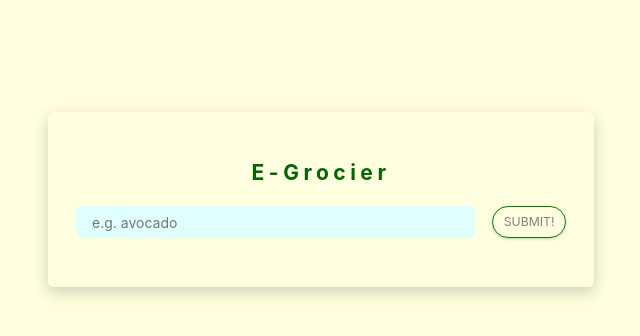
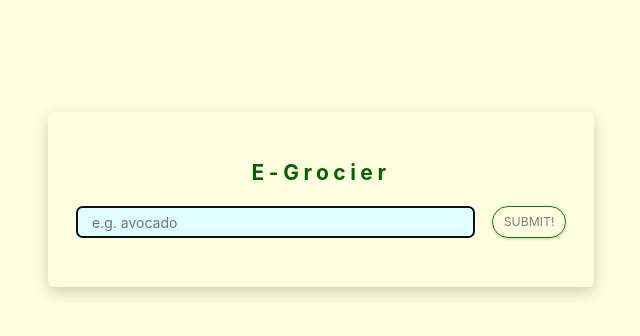
Before and after one commit to ashley-christensen/grocier-mini-app, a React (Create React App) app: page / in a window 1280 px wide. Shown: the top 336 px of the page, without its empty margins (319-959 px from the left). Built offline with nearby package versions, Linux system fonts and the light colour scheme.

Commit message:
focus added

```diff
--- a/src/App.js
+++ b/src/App.js
@@ -1,5 +1,5 @@
 import logo from './logo.svg';
-import { useEffect, useState } from 'react';
+import { useEffect, useState, useRef } from 'react';
 import './App.css';
 import List from './List';
 import Alert from './Alert';
@@ -21,6 +21,7 @@ function App() {
     message: '',
     type: '',
   });
+  const refContainer = useRef(null);
   const handleSubmit = (e) => {
     e.preventDefault();
     if (!name) {
@@ -51,6 +52,10 @@ function App() {
   useEffect(() => {
     localStorage.setItem('list', JSON.stringify(list));
   }, [list]);
+
+  useEffect(() => {
+    refContainer.current.focus();
+  });
   return (
     <section className='section-center'>
       <form>
@@ -61,6 +66,7 @@ function App() {
         <div className='div-center'>
           <input
             className='input'
+            ref={refContainer}
             type='text'
             placeholder='e.g. avocado'
             id='item'
```
